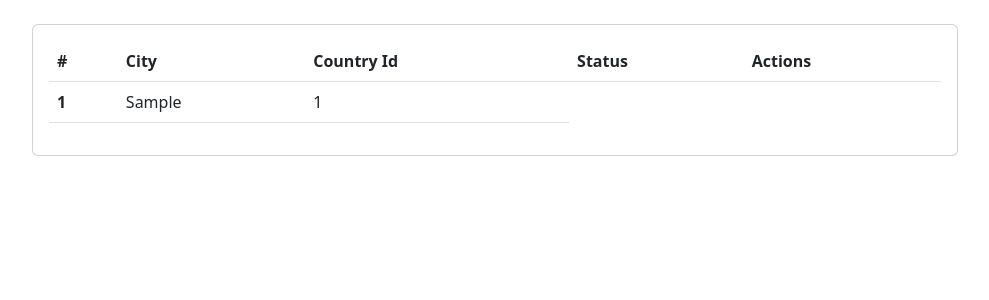
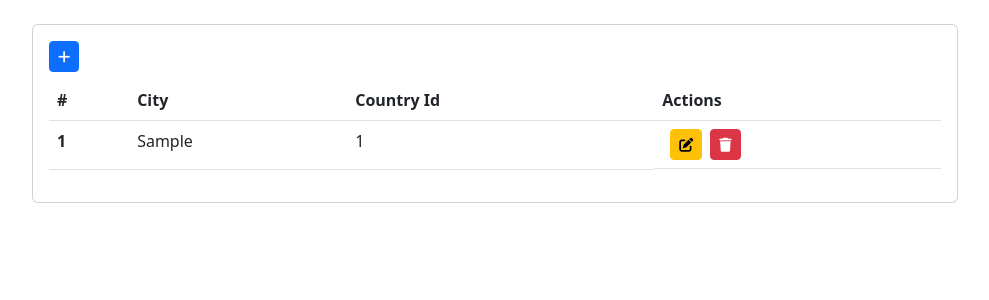
Before and after one commit to souhail-ouabou/PDO-Crud, a PHP site: page /3i/ in a window 1280 px wide. Shown: the top 300 px of the page, without its empty margins (145-1134 px from the left). Run offline with PHP 8.4, Linux system fonts and the light colour scheme; tables that the repository leaves empty or names only in its code hold one stand-in row (values such as "Sample post").

Commit message:
Add links add/edit/delete

```diff
--- /dev/null
+++ b/Config.php
@@ -0,0 +1,3 @@
+<?php
+define('BASE_URL','http://localhost/3i/PDO/app/')
+?>
--- a/views/home.php
+++ b/views/home.php
@@ -1,21 +1,26 @@
 <?php
 require_once "controllers/CityController.php";
+require_once "Config.php";
 $data = new CityController();
 $citys = $data->getAllCitys();
 //print_r($citys);
+
 ?>
 <div class="container">
     <div class="row my-4">
         <div class="col-md-10 mx-auto">
             <div class="card">
                 <div class="card-body bg light">
+                    <a href="<?php echo BASE_URL;?>views/add.php" class="btn btn-sm btn-primary mr-2 mb-2" >
+                    <i class="fas fa-plus"></i>
+
+                    </a>
                   <table class="table">
                         <thead>
                             <tr>
                             <th scope="col">#</th>
                             <th scope="col">City</th>
                             <th scope="col">Country Id</th>
-                            <th scope="col">Status</th>
                             <th scope="col">Actions</th>
                             </tr>
                         </thead>
@@ -25,6 +30,16 @@ $citys = $data->getAllCitys();
                                 <th scope="row"><?php echo $city['city_id'];?></th>
                                 <td><?php echo $city['city'];?></td>
                                 <td><?php echo $city['country_id'];?></td>
+                                <td class="d-flex flex-row">
+                                    <form methode="post" class="mx-2" action="/3i/PDO/app/views/update.php">
+                                        <input type="hidden" name="id" value="<?php echo $city['city_id'];?>">
+                                        <button class="btn btn-sm btn-warning"><i class="fa fa-edit"></i></button>
+                                    </form>
+                                    <form methode="post" action="/3i/PDO/app/views/delete.php">
+                                        <input type="hidden" name="id" value="<?php echo $city['city_id'];?>">
+                                        <button class="btn btn-sm btn-danger"><i class="fa fa-trash"></i></button>
+                                    </form>
+                                </td>
                             </tr>
                             <?php endforeach;?>
                         </tbody>
--- a/views/includes/footer.php
+++ b/views/includes/footer.php
@@ -1,3 +1,4 @@
 
 <script src="https://cdn.jsdelivr.net/npm/bootstrap@5.2.3/dist/js/bootstrap.min.js" integrity="sha384-cuYeSxntonz0PPNlHhBs68uyIAVpIIOZZ5JqeqvYYIcEL727kskC66kF92t6Xl2V" crossorigin="anonymous"></script>
 <script src="https://cdn.jsdelivr.net/npm/bootstrap@5.2.3/dist/js/bootstrap.bundle.min.js" integrity="sha384-kenU1KFdBIe4zVF0s0G1M5b4hcpxyD9F7jL+jjXkk+Q2h455rYXK/7HAuoJl+0I4" crossorigin="anonymous"></script>
+<link rel="stylesheet" href="https://cdnjs.cloudflare.com/ajax/libs/font-awesome/6.2.1/css/all.min.css" integrity="sha512-MV7K8+y+gLIBoVD59lQIYicR65iaqukzvf/nwasF0nqhPay5w/9lJmVM2hMDcnK1OnMGCdVK+iQrJ7lzPJQd1w==" crossorigin="anonymous" referrerpolicy="no-referrer" />
```
